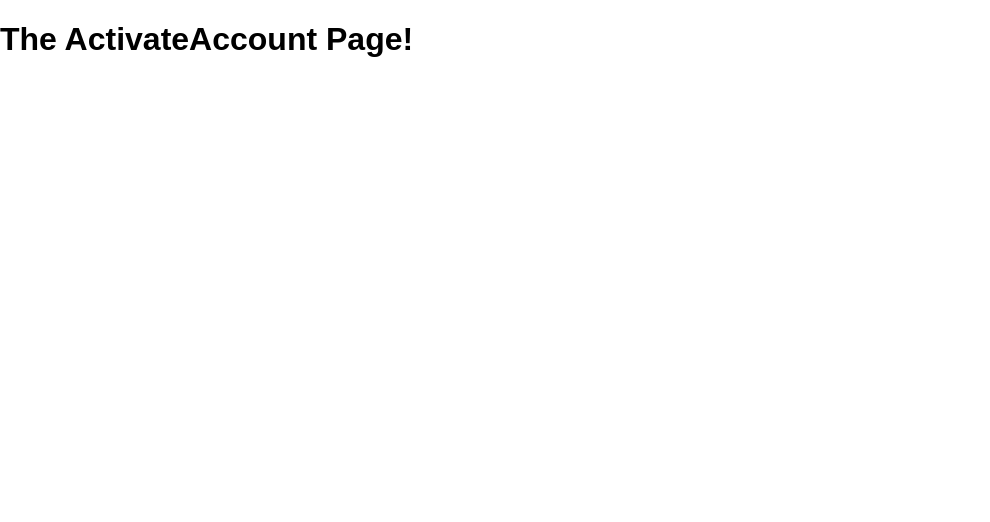
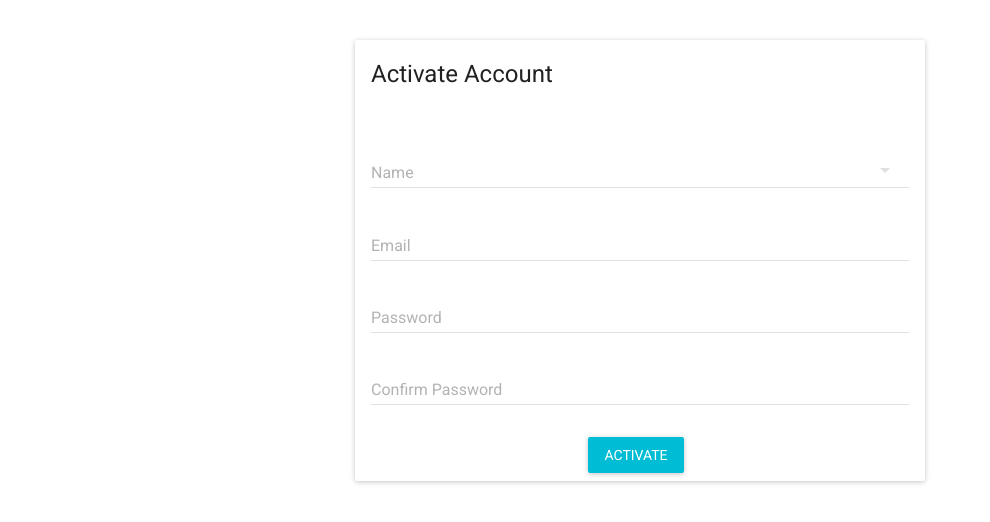
Before and after one commit to drooke32/rooke-secret-santa, a React (Create React App) app: page /activate in a window 1280 px wide. Shown: the top 522 px of the page, without its empty margins (0-990 px from the left). Built offline with nearby package versions, Linux system fonts and the light colour scheme.

Commit message:
added basics for activate page

```diff
--- a/package.json
+++ b/package.json
@@ -4,6 +4,7 @@
   "private": true,
   "dependencies": {
     "material-ui": "^0.19.4",
+    "prop-types": "^15.6.0",
     "react": "^16.1.0",
     "react-dom": "^16.1.0",
     "react-router-dom": "^4.2.2",
--- a/src/components/ActivateAccount.js
+++ b/src/components/ActivateAccount.js
@@ -1,11 +1,65 @@
-import React, { Component } from 'react';
+import React from 'react';
+import { withRouter } from 'react-router-dom'
+import {Card, CardActions, CardTitle, CardText} from 'material-ui/Card';
 
-class ActivateAccount extends Component {
+import SelectField from 'material-ui/SelectField';
+import MenuItem from 'material-ui/MenuItem';
+import RaisedButton from 'material-ui/RaisedButton';
+import TextField from 'material-ui/TextField';
+
+const items = [
+  <MenuItem key={1} value={'Aaron'} primaryText="Aaron" />,
+  <MenuItem key={2} value={'Ben'} primaryText="Ben" />,
+  <MenuItem key={3} value={'Christianne'} primaryText="Christianne" />,
+  <MenuItem key={4} value={'Denis'} primaryText="Denis" />,
+  <MenuItem key={5} value={'Greg'} primaryText="Greg" />,
+  <MenuItem key={6} value={'Ian'} primaryText="Ian" />,
+  <MenuItem key={7} value={'Julianne'} primaryText="Julianne" />,
+  <MenuItem key={8} value={'Kirk'} primaryText="Kirk" />,
+  <MenuItem key={9} value={'Mama'} primaryText="Mama" />,
+  <MenuItem key={10} value={'Mel'} primaryText="Mel" />,
+  <MenuItem key={11} value={'Papa'} primaryText="Papa" />,
+  <MenuItem key={12} value={'Rose'} primaryText="Rose" />,
+]
+
+class ActivateAccount extends React.Component {
+
+  activate(e) {
+    e.preventDefault();
+    //if account not activated
+    //and activation succeeds
+    //set in the state and navigate
+    this.props.history.push('/');
+  }
+
+  changeName = (event, index, value) => {
+    this.setState({value});
+  };
   render() {
     return (
-      <h1> The ActivateAccount Page! </h1>
+      <Card className='card'>
+        <CardTitle title="Activate Account" />
+        <CardText>
+          <SelectField onChange={this.changeName} floatingLabelText="Name" fullWidth={true} maxHeight={200}>
+            {items}
+          </SelectField>
+          <TextField floatingLabelText="Email" fullWidth={true} />
+          <br />
+          <TextField floatingLabelText="Password" type="password" fullWidth={true} />
+          <br />
+          <TextField floatingLabelText="Confirm Password" type="password" fullWidth={true} />
+        </CardText>
+        <CardActions className="action-container">
+          <RaisedButton
+            label="Activate"
+            primary={true}
+            className='activate-button'
+            onClick={(e) => this.activate(e)}
+          />
+        </CardActions>
+      </Card>
     );
   }
 }
 
-export default ActivateAccount;
+export default withRouter(ActivateAccount);
--- a/src/components/Login.js
+++ b/src/components/Login.js
@@ -1,17 +1,19 @@
-import React, { Component } from 'react';
+import React from 'react';
 import {Card, CardActions, CardTitle, CardText} from 'material-ui/Card';
 import '../css/Login.css';
-import { Link } from 'react-router-dom'
+import { Link, withRouter } from 'react-router-dom'
 
 import FlatButton from 'material-ui/FlatButton';
 import RaisedButton from 'material-ui/RaisedButton';
 import TextField from 'material-ui/TextField';
 
-class Login extends Component {
+class Login extends React.Component {
 
   login(e) {
     e.preventDefault();
-    console.log('login clicked');
+    //if authenticate
+    //set in the state and navigate
+    this.props.history.push('/');
   }
 
   render() {
@@ -50,4 +52,4 @@ class Login extends Component {
   }
 }
 
-export default Login;
+export default withRouter(Login);
```
